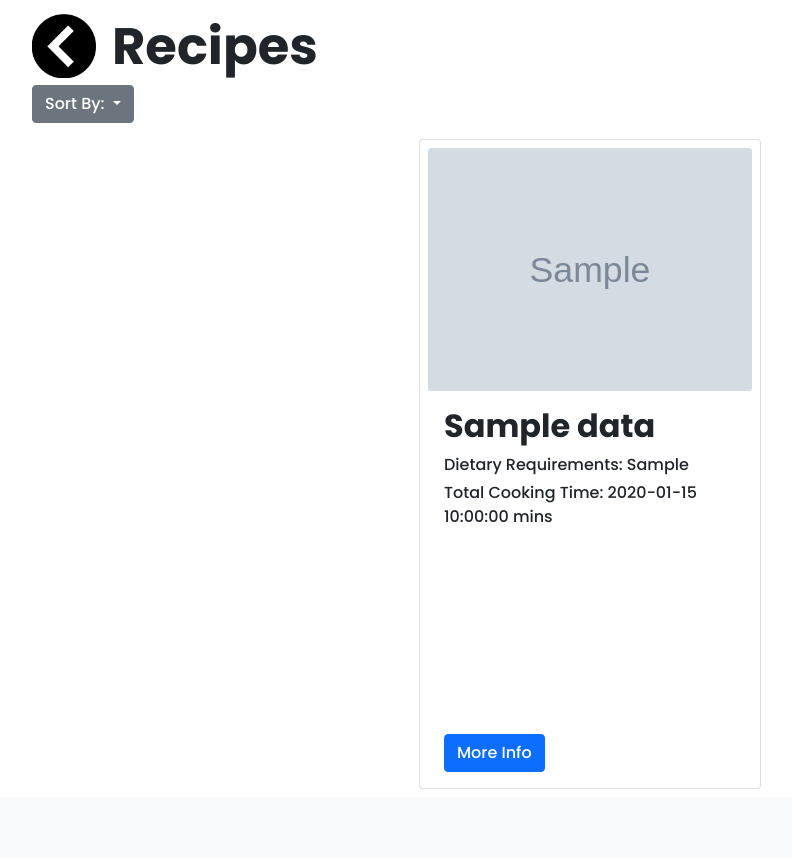
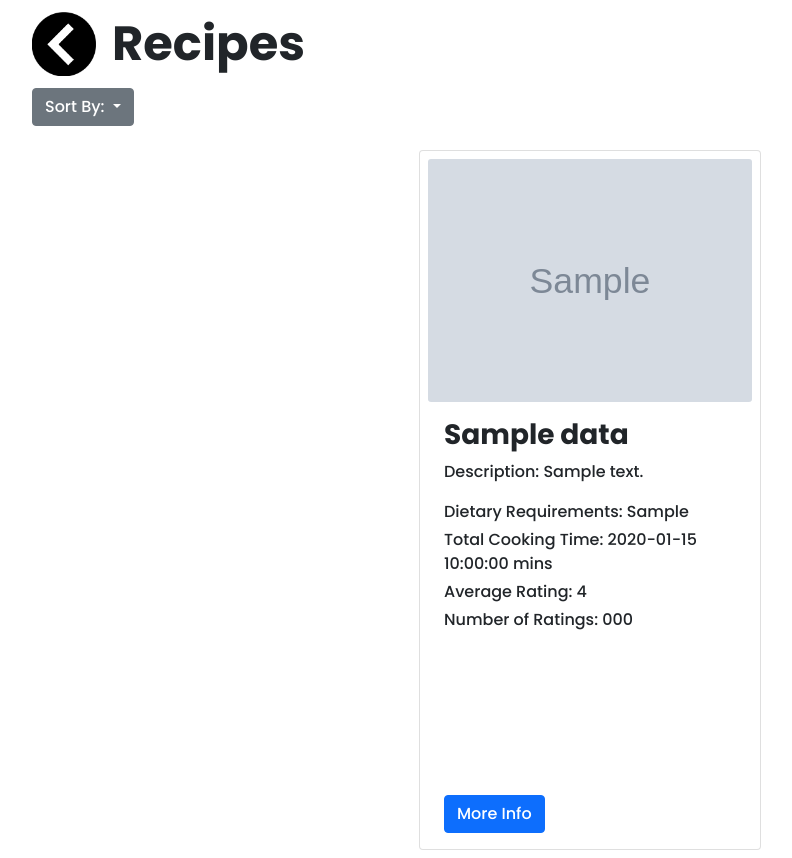
Before and after one commit to JHoweWowe/Honours-Project-Code, a Flask app: template templates/recipes.html in a window 1280 px wide. Shown: the part 108-966 px from the top of the page, without its empty margins (50-842 px from the left). Before the commit the page ends 897 px from the top, so only its background shows below. Run offline with Flask 2, Linux system fonts and the light colour scheme; the template is opened without the code that fills it: most values are stand-ins (such as "Sample title", 1, 10 or a date in 2020); grey boxes marked "Sample" are stand-in pictures; parts of the project's set-up code (start-up, migrations or seed data) failed here and were passed over; some libraries are stand-ins or nearby versions.

Commit message:
Improve UI Design

```diff
--- a/static/base.css
+++ b/static/base.css
@@ -45,7 +45,7 @@ body {
 }
 .card-title {
     font-weight: 700;
-    font-size: 2rem;
+    font-size: 1.75rem;
 }
 .card-text {
     margin-bottom: 4px;
@@ -67,7 +67,7 @@ body {
 
 #block-title {
     margin-left: 1rem;
-    font-size: calc(2rem + 1.5vw);
+    font-size: calc(2rem + 1.25vw);
     font-weight: 700;
 }
 
@@ -81,8 +81,15 @@ body {
 #featured-recipe-container, #relevant-recipe-container {
     margin: 8px auto;
     padding: 8px;
-    height: 600px;
+    height: 700px;
     width: 95%;
+}
+#sort-recipe-form {
+    width: 8rem;
+}
+#sort-recipe-form-div {
+    margin: 8px auto 8px;
+    display: flex;
 }
 
 /** Screens larger than 768px which is default breakpoint **/
@@ -98,11 +105,11 @@ body {
     }
     #featured-recipe-container {
         margin: 0px 8px;
-        height: 650px;
+        height: 700px;
     }
     #relevant-recipe-container {
         width: 30%;
         margin: 8px;
-        height: 650px;
+        height: 700px;
     }
 }
--- a/templates/index.html
+++ b/templates/index.html
@@ -91,6 +91,7 @@
                   <div class="card-body">
                       <h5 class="card-title">{{ d.title }}</h5>
                       <div class="card-body-details-div">
+                        <p class="card-text">Description: {{ d.description | truncate(150) }}</p>
                         <p class="card-text">Dietary Requirements:
                           {% if d.dietary_requirements | length == 0 %}
                           None
--- a/templates/recipes.html
+++ b/templates/recipes.html
@@ -15,7 +15,7 @@
                     <span id="block-title">Recipes</span>
                     {% endif %}
                 </div>
-                <div class="dropdown">
+                <div id="sort-recipe-form-div" class="dropdown">
                     <button class="btn btn-secondary dropdown-toggle" type="button" id="dropdownMenuButton" data-bs-toggle="dropdown" aria-expanded="false">
                       Sort By:
                     </button>
@@ -32,9 +32,12 @@
             <!-- Check for just size 1 -->
             {% for d in data %}
             <div class="col-md-4 card" id="relevant-recipe-container">
-                <img class="card-img" src="{{ d.image_url }}">
+                <a href="{{ url_for('view_recipe', id = d._id) }}">
+                    <img class="card-img" src="{{ d.image_url }}">
+                </a>
                 <div class="card-body">
                     <h5 class="card-title"> {{ d.title.capitalize() }} </h5>
+                    <p class="card-description">Description: {{ d.description | truncate(75) }}</p>
                     <p class="card-text">Dietary Requirements:
                         {% if d.dietary_requirements | length == 0 %}
                         None
@@ -42,7 +45,9 @@
                         {{ d.dietary_requirements }}
                         {% endif %}
                     </p>
-                    <p>Total Cooking Time: {{ d.total_time }} mins</p>
+                    <p class="card-text">Total Cooking Time: {{ d.total_time }} mins</p>
+                    <p class="card-text">Average Rating: {{ d.average_rating }}</p>
+                    <p class="card-text">Number of Ratings: {{ d.number_of_ratings }}</p>
                     <div class="recipe-more-info-div">
                         <a href="{{ url_for('view_recipe', id = d._id) }}" class="btn btn-primary">More Info</a>
                     </div>
@@ -51,6 +56,7 @@
             {% else %}
             <div class="col-md-12">
                 <h1>None Found!</h1>
+                <h2>Please try a different search.</h2>
             </div>
             {% endfor %}
         </div>
```
